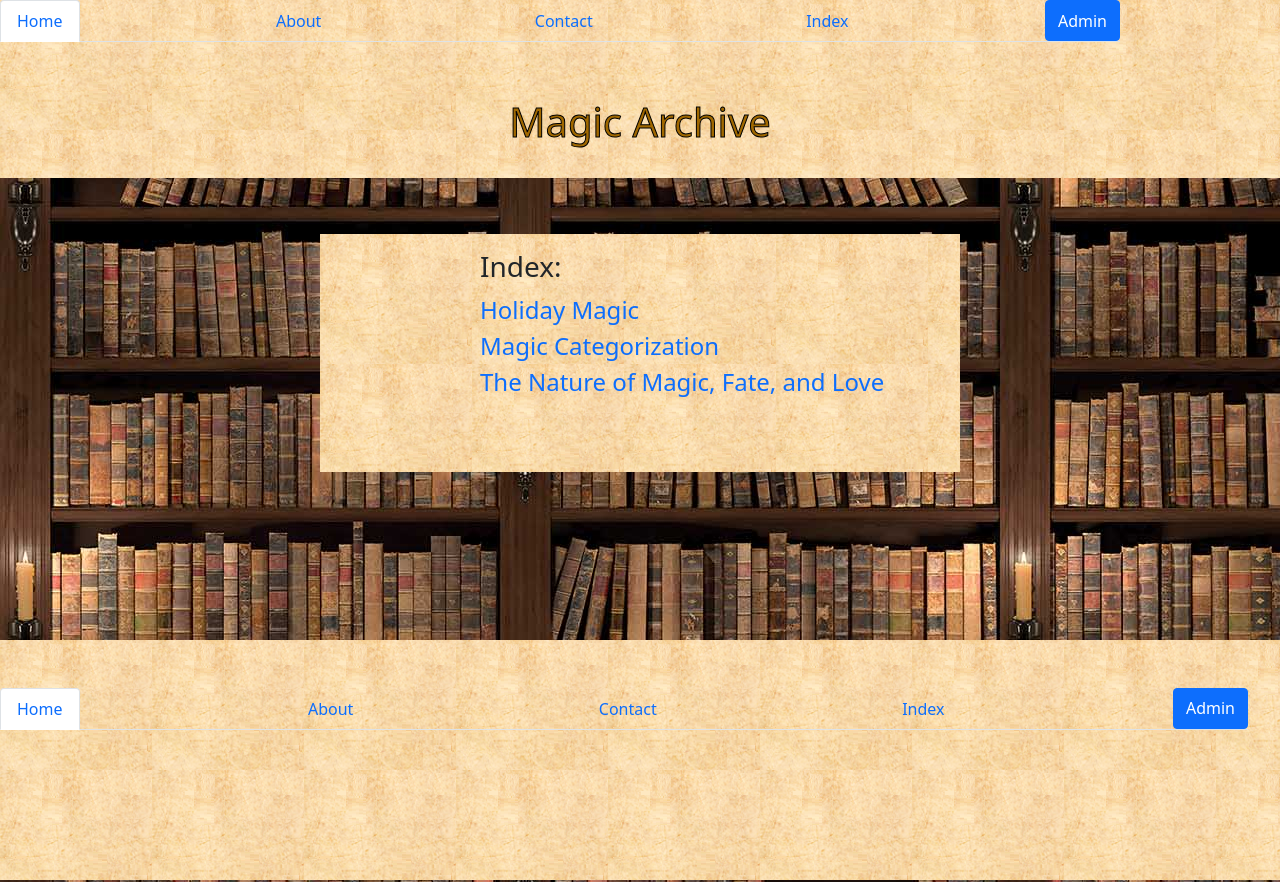
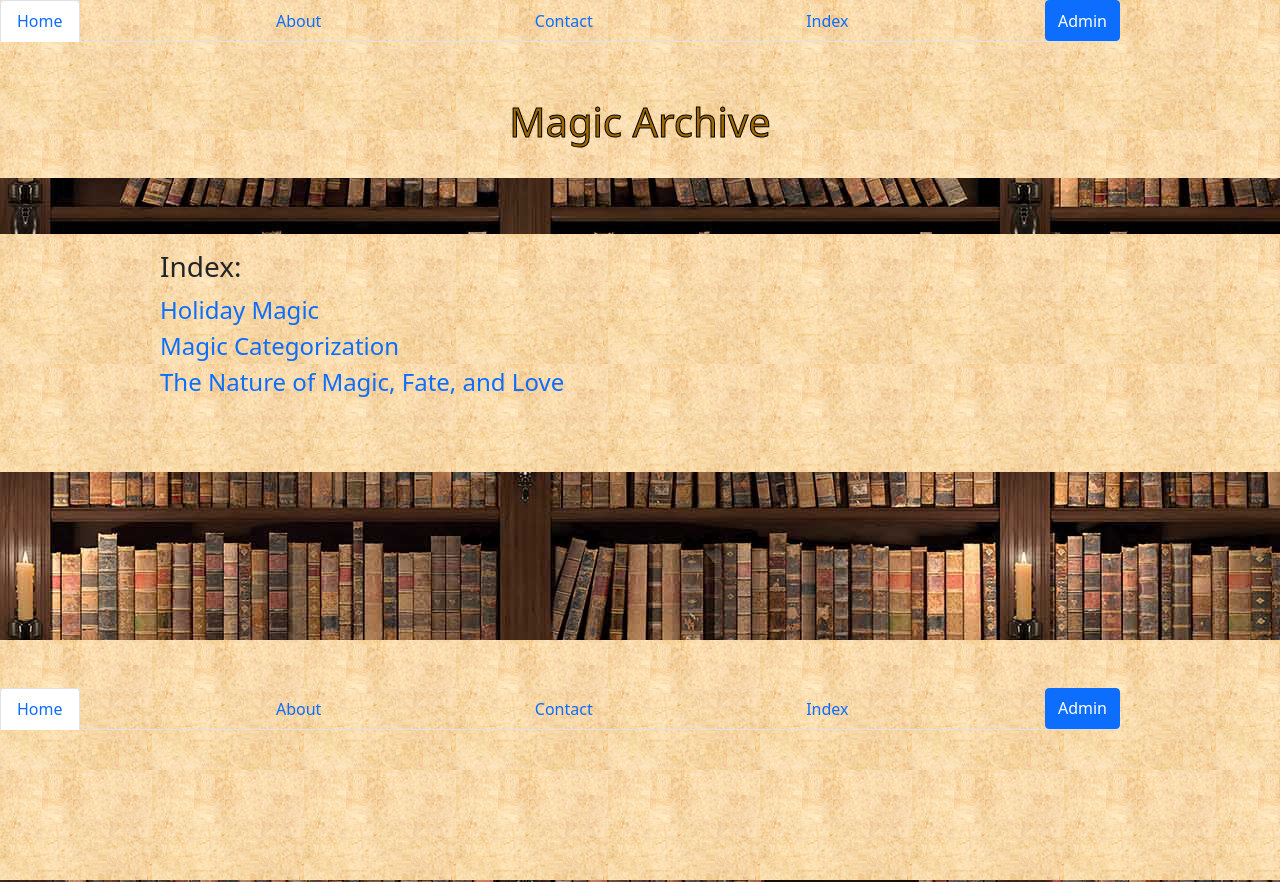
Before and after one commit to Frostypine/React-Blog, a React (Create React App) app: page /index in a window 1280 px wide. Shown: the top 882 px of the page. Built offline with nearby package versions, Linux system fonts and the light colour scheme.

Commit message:
changed file name

```diff
--- a/src/App/components/ANav.jsx
+++ b/src/App/components/ANav.jsx
@@ -16,7 +16,7 @@ const ANav = () => {
   const [content, setContent] = useState(data);
 
   return (
-    <header className= "mx-auto linkIndex">
+    <header className= "mx-auto linkIndex aNav">
     <Nav variant="tabs" defaultActiveKey="/" horizontal>
   <Nav.Item>
     <Nav.Link href="/" ><Link to='/'>Home</Link></Nav.Link>
--- a/src/App/components/Article.jsx
+++ b/src/App/components/ArticleHeader.jsx
@@ -1,6 +1,6 @@
 import './Components.css';
 
-const Article = ({image, title,author, art, date}) => {
+const ArticleHeader = ({image, title,author, art, date}) => {
     return (
         <div className="mx-auto">
 
@@ -48,4 +48,4 @@ const Article = ({image, title,author, art, date}) => {
 
 
 
-            export default Article;
+            export default ArticleHeader;
--- a/src/App/components/Components.css
+++ b/src/App/components/Components.css
@@ -109,10 +109,15 @@ a:active { text-decoration: none; }
     height: auto;
     color: wheat;
 }
+ .aNav{}
+header {
+    width: 100%;
+    z-index:0;
+}
 .footer {
     background-image: url('../Images/paper.png');
     height: 15rem;
-    width: 110%;
+    width: 100%;
     z-index:0;
 }
 
@@ -134,7 +139,7 @@ a:active { text-decoration: none; }
     z-index:0;
 }
 .pageIndex {
-    width: 40rem;
+    /* width: 40rem; */
     display: block;
     left: 3rem;
     font-size: 1.5rem;
@@ -178,7 +183,7 @@ header, div,  .linkIndex {
 /* Nav.tabs.Link.active {background-color: green;}
 .navTabs.active  {background-color: green;}
 .nav-link.active{background-color: green;} */
-header {}
+
 
 .cardi:hover {
     outline: rgb(213, 255, 208) solid 4px;
--- a/src/App/components/Page1.jsx
+++ b/src/App/components/Page1.jsx
@@ -1,12 +1,12 @@
 import './Components.css';
-import Article from './Article';
+import ArticleHeader from './ArticleHeader';
 import Page1Content from './Page1Content';
 import info from './data';
 
 const Page1 = () => { return (
 <div className="mx-auto page page1">
 
- <Article
+ <ArticleHeader
    image={info[0].art}
    title={info[0].title}
    author={info[0].author}
--- a/src/App/components/Page2.jsx
+++ b/src/App/components/Page2.jsx
@@ -1,12 +1,12 @@
 import './Components.css';
-import Article from './Article';
+import ArticleHeader  from './Article';
 import info from './data';
 import Page2Content from './Page1Content';
 
 const Page2 = () => { return (
 <div className="mx-auto page page2">
 
- <Article
+ <ArticleHeader
    image={info[1].art}
    title={info[1].title}
    author={info[1].author}
--- a/src/App/components/Page3.jsx
+++ b/src/App/components/Page3.jsx
@@ -1,12 +1,12 @@
 import './Components.css';
-import Article from './Article';
+import ArticleHeader  from './Article';
 import info from './data';
 import Page3Content from './Page1Content';
 
 const Page3 = () => { return (
 <div className="mx-auto page page3">
 
- <Article
+ <ArticleHeader
    image={info[2].art}
    title={info[2].title}
    author={info[2].author}
--- a/src/state/contentSlice.js
+++ b/src/state/contentSlice.js
@@ -1,5 +1,8 @@
 import {createSlice} from '@reduxjs/toolkit';
 import data from '../App/components/data';
+let content = []
+let storedContent = JSON.parse(localStorage.getItem("storedContent"));
+storedContent ? content = storedContent :  content = data;
 
 export const contentSlice = createSlice ({
     name: 'content',
```
